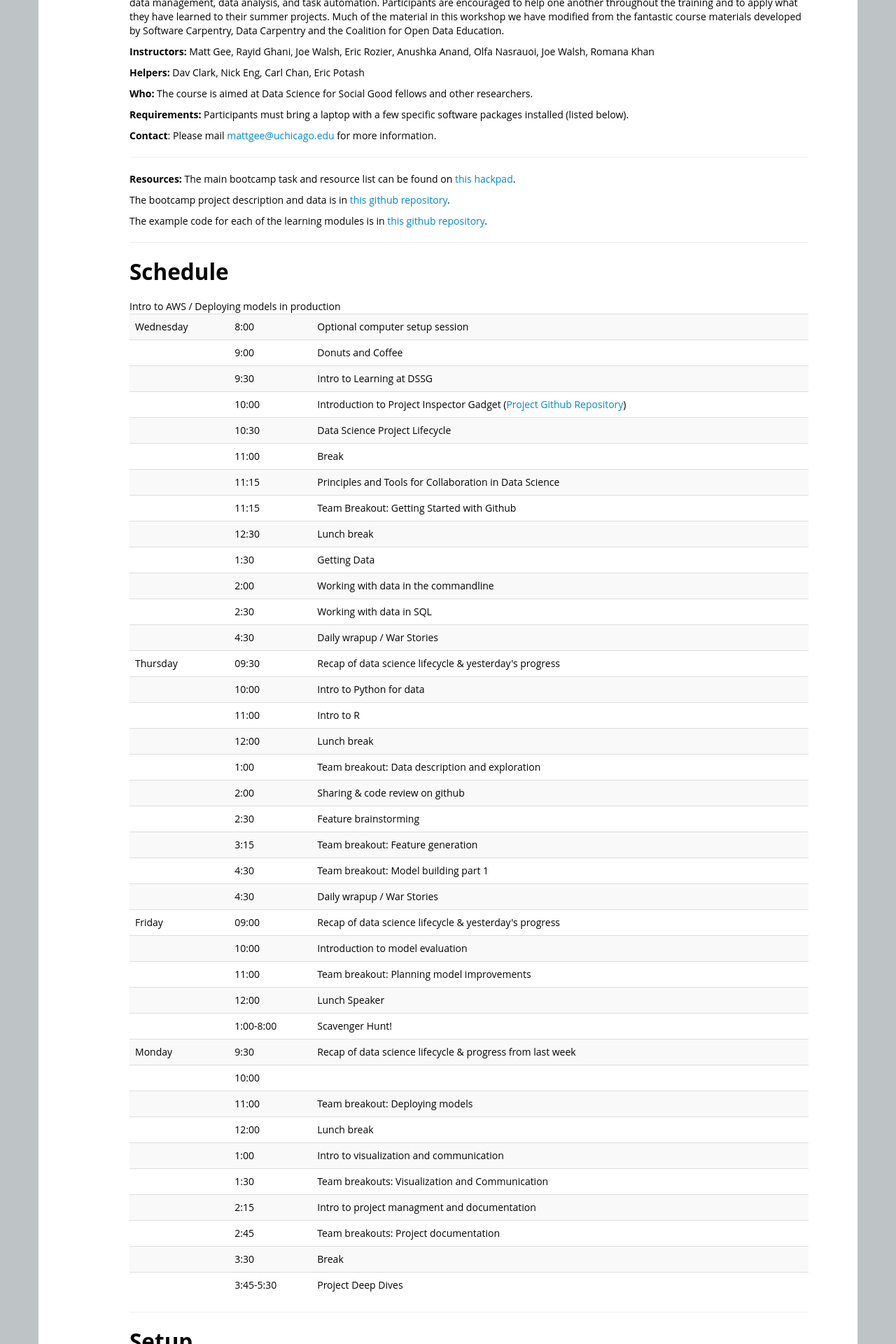
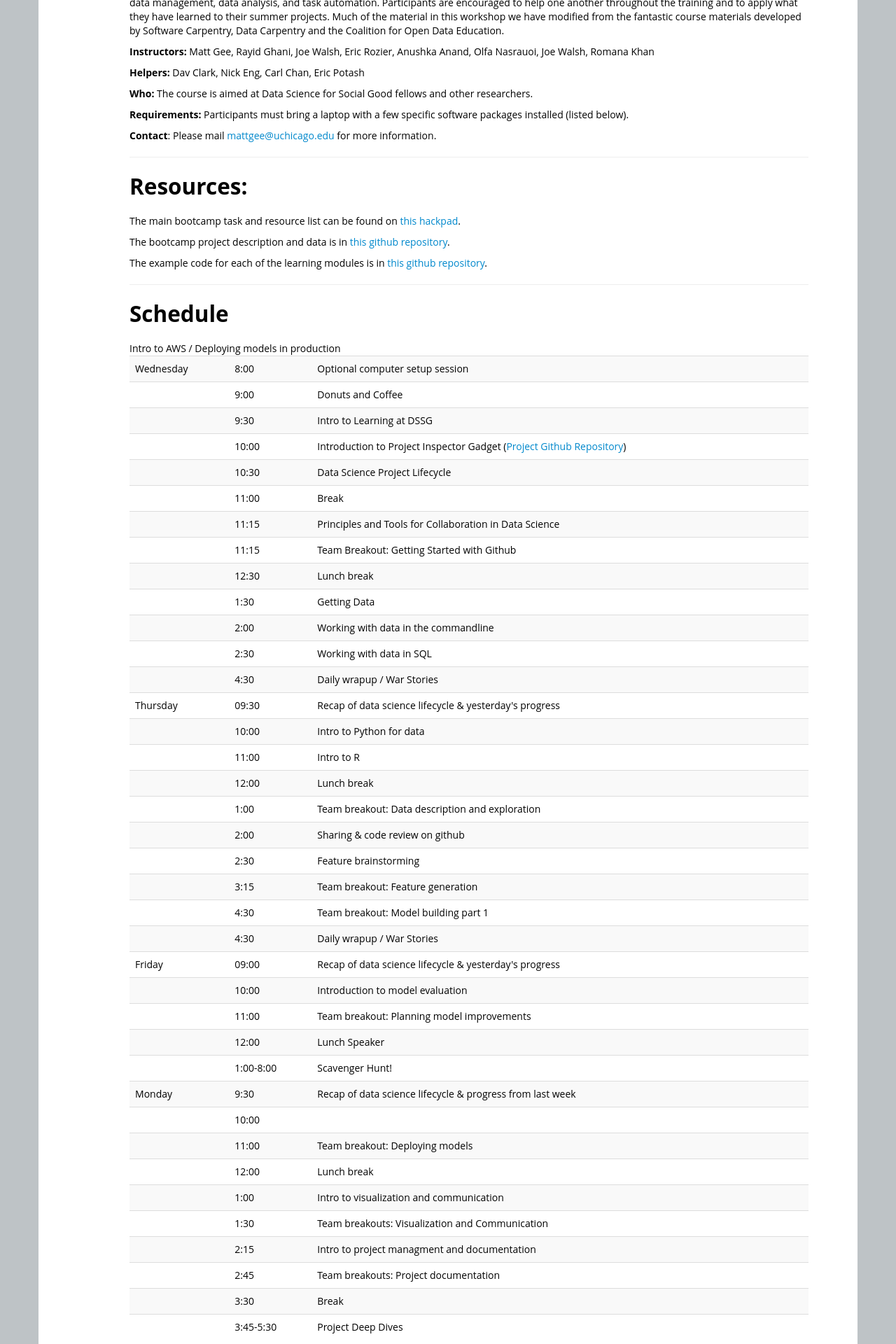
Before and after one commit to dssg/dssg-training-workshop-2015, a Jekyll site: the page built from index.html, in a window 1280 px wide. Shown: the part 506-2426 px from the top of the page at 70% size. Built offline with Jekyll 4.4.1, drawn with Linux system fonts in a browser that asks for light colours.

Commit message:
update index

```diff
--- a/index.html
+++ b/index.html
@@ -99,7 +99,9 @@ contact: mattgee@uchicago.edu
 <hr/>
 
 <p>
-  <strong>Resources:</strong>
+  <h2>Resources:</h2>
+</p>
+<p>
   The main bootcamp task and resource list can be found on <a href="https://hackpad.com/DSSG-2015-Bootcamp-Resources-oSt57twcmfY">this hackpad</a>.
 </p>
 <p>
```
